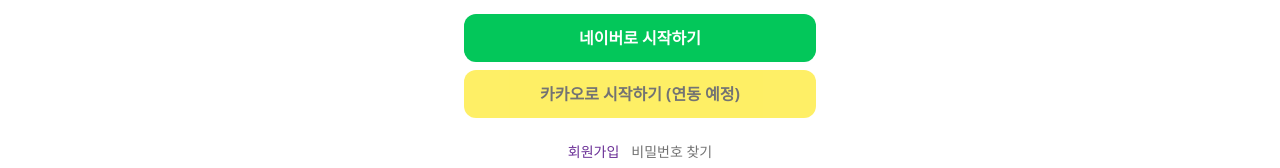
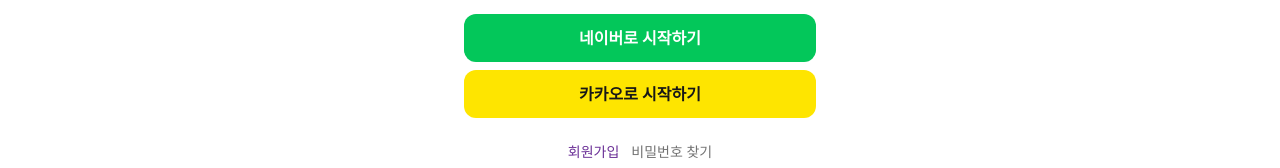
Before and after one commit to 01cjb/cjb-server, a Next.js app: page /login in a window 1280 px wide. Shown: the part 456-624 px from the top of the page. Built offline with nearby package versions, Linux system fonts and the light colour scheme; no server answers; the database is empty.

Commit message:
Update LoginForm.tsx

```diff
--- a/components/me/LoginForm.tsx
+++ b/components/me/LoginForm.tsx
@@ -16,6 +16,9 @@ const SOCIAL_ERRORS: Record<string, string> = {
   naver_exists: "같은 이메일로 이미 가입된 계정이 있습니다. 이메일·비밀번호로 로그인해 주세요.",
   naver_create: "회원가입 처리 중 오류가 났습니다. 잠시 후 다시 시도해 주세요.",
   naver_session: "로그인 처리 중 오류가 났습니다. 잠시 후 다시 시도해 주세요.",
+  social_cancel: "간편 로그인을 취소했습니다.",
+  auth_fail: "로그인 처리 중 오류가 났습니다. 다시 시도해 주세요.",
+  kakao_off: "카카오 로그인은 준비 중입니다.",
 };
 
 export default function LoginForm({ docs, already }: { docs: ConsentDoc[]; already: boolean }) {
@@ -31,6 +34,16 @@ export default function LoginForm({ docs, already }: { docs: ConsentDoc[]; alrea
   const list = [...docs].sort((a, b) => ORDER.indexOf(a.code) - ORDER.indexOf(b.code));
   const allOn = list.every((d) => agree[d.code]);
   const reqOk = list.filter((d) => d.required).every((d) => agree[d.code]);
+
+  // 카카오: Supabase 기본 제공 로그인 → /auth/callback 에서 약관 동의 확인
+  const kakao = async () => {
+    if (!enabled) return setMsg("목업 모드: Supabase 키를 설정하면 실제 로그인이 동작합니다.");
+    const { error } = await createClient().auth.signInWithOAuth({
+      provider: "kakao",
+      options: { redirectTo: `${location.origin}/auth/callback?next=${encodeURIComponent(next)}` },
+    });
+    if (error) setMsg(error.message.includes("not enabled") ? SOCIAL_ERRORS.kakao_off : error.message);
+  };
 
   const submit = async (e: React.FormEvent) => {
     e.preventDefault(); setMsg("");
@@ -89,7 +102,7 @@ export default function LoginForm({ docs, already }: { docs: ConsentDoc[]; alrea
       {msg && <p className="mt-4 text-sm text-center text-neutral-600">{msg}</p>}
       {mode !== "reset" && <div className="mt-6 grid gap-2">
         <a href={`/auth/naver?next=${encodeURIComponent(next)}`} className="w-full rounded-xl bg-[#03C75A] text-white font-semibold py-3 text-center">네이버로 시작하기</a>
-        <button disabled className="w-full rounded-xl bg-[#FEE500] text-neutral-900 font-semibold py-3 disabled:opacity-60">카카오로 시작하기 (연동 예정)</button>
+        <button type="button" onClick={kakao} className="w-full rounded-xl bg-[#FEE500] text-neutral-900 font-semibold py-3">카카오로 시작하기</button>
       </div>}
       <div className="mt-6 text-center text-sm text-neutral-500 space-x-3">
         {mode !== "in" && <button className="text-brand-600" onClick={() => setMode("in")}>로그인</button>}
```
